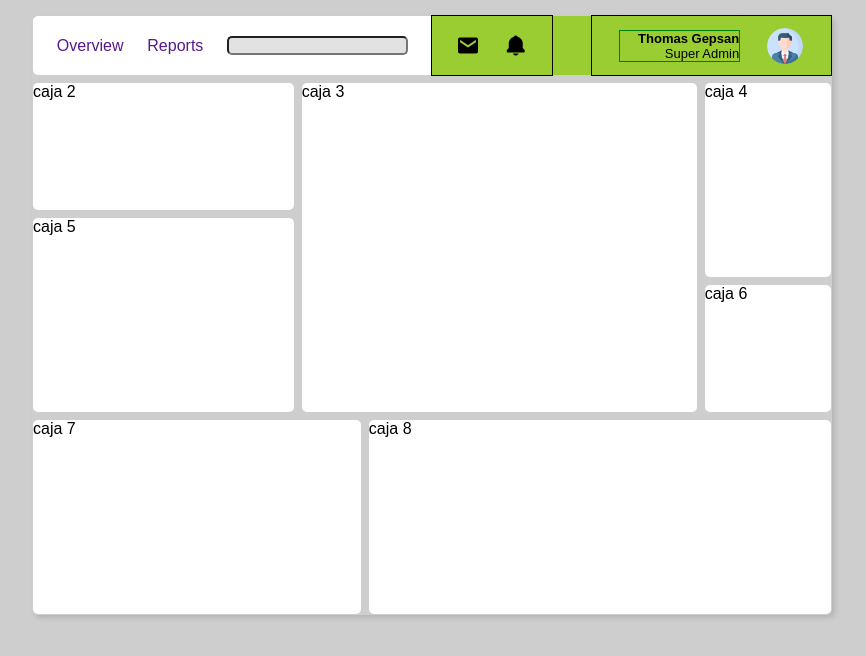
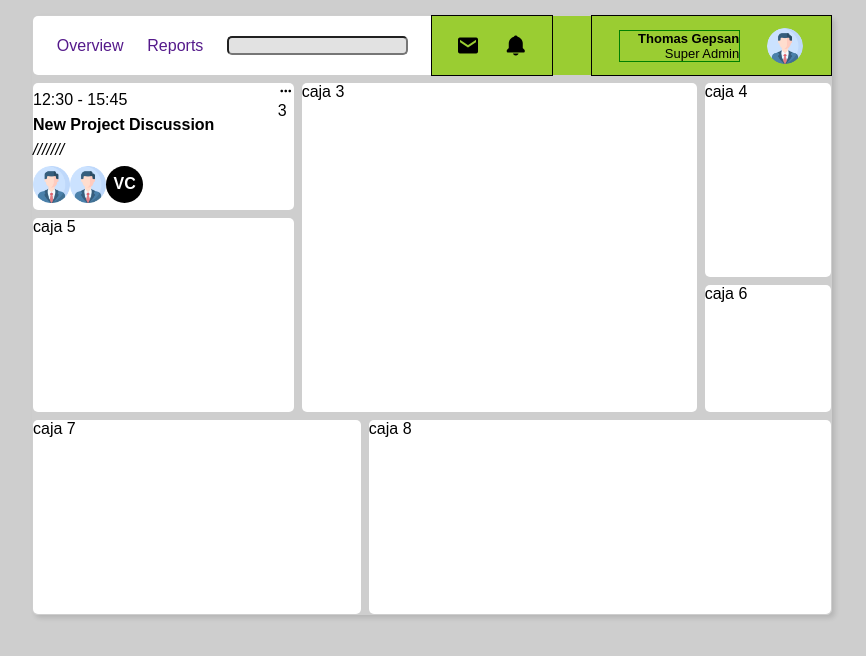
Before and after one commit to JuanManuelGilQuiroga/gridBasico, a plain HTML site: page index.html in a window 1280 px wide. Shown: the whole page, without its empty margins (208-1074 px from the left). Drawn offline with nearby package versions, Linux system fonts and the light colour scheme.

Commit message:
feat: :construction: Item2
Item 2 design in process

```diff
--- a/css/style.css
+++ b/css/style.css
@@ -116,11 +116,39 @@ body {
 }
 
 
-
+/*/ITEM2/*/
 .item2 {
     background: blue;
     grid-area: notification;
+    display: flex;
+    flex-direction: row;
+    justify-content: space-between;
 }
+.div1Item2{
+    display: flex;
+    justify-content: space-evenly;
+    flex-direction: column;
+}
+.imgItem2{
+    display: flex;
+    align-items: center;
+}
+.imgItem2 > *{
+    width: 15%;
+}
+.circleItem2{
+    background: rgb(0, 0, 0);
+    height: 100%;
+    border-radius: 100px;
+    display: flex;
+    align-items: center;
+    justify-content: center;
+}
+.circleItem2 > p{
+    font-weight: 700;
+    color: var(--color-secundary);
+}
+
 
 .item3 {
     background: yellow;
--- a/index.html
+++ b/index.html
@@ -33,7 +33,23 @@
                 </div>
             </div>
         </div>
-        <div class="item2">caja 2</div>
+        <div class="item2">
+            <div class="div1Item2">
+                <p>12:30 - 15:45</p>
+                <h4>New Project Discussion</h4>
+                <p><i>///////</i></p>
+                <div class="imgItem2">
+                    <img src="storage/img/user.png" alt="">
+                    <img src="storage/img/user.png" alt="">
+                    <div class="circleItem2"><p>VC</p></div>
+                </div>
+
+            </div>
+            <div class="div2Item2">
+                <i class='bx bx-dots-horizontal-rounded'></i>
+                <div class="circleRightItem2"><p>3</p></div>
+            </div>
+        </div>
         <div class="item3">caja 3</div>
         <div class="item4">caja 4</div>
         <div class="item5">caja 5</div>
```
